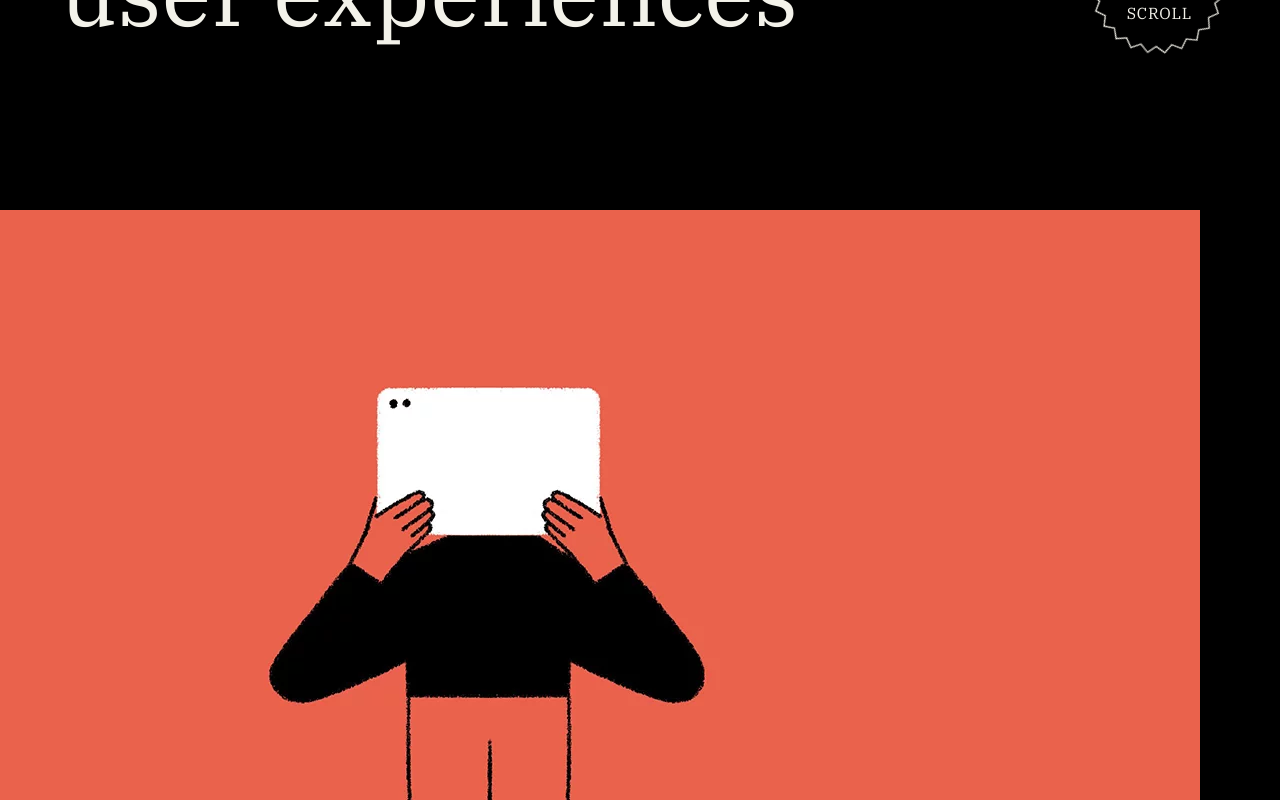
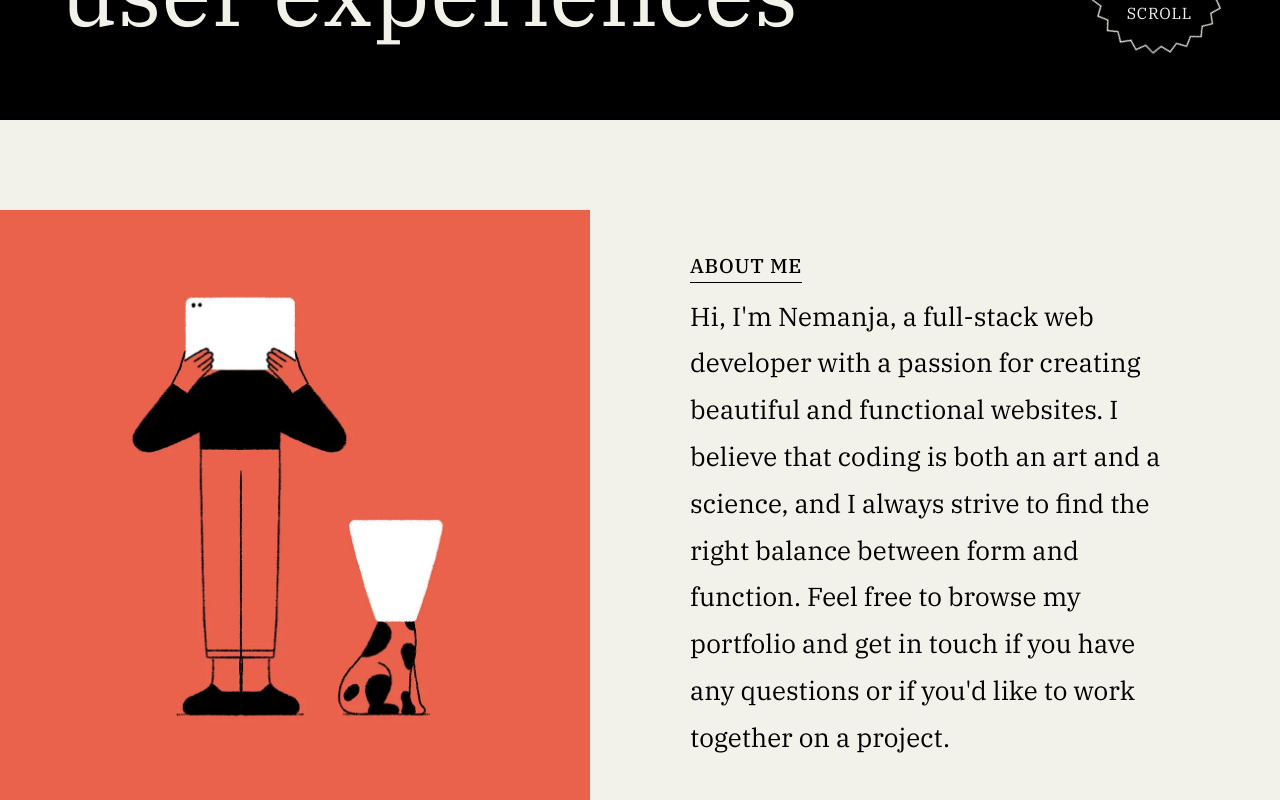
Before and after one commit to nemanjamalesija/portfolio-v2, a React (Vite) app: page / in a window 1280 px wide. Shown: the part 680-1480 px from the top of the page. Built offline with nearby package versions, Linux system fonts and the light colour scheme.

Commit message:
Style about

```diff
--- a/src/index.css
+++ b/src/index.css
@@ -115,10 +115,6 @@ body {
   animation-timing-function: linear;
 }
 
-main {
-  padding-top: 100vh;
-}
-
 /* NAVIGATION */
 .nav {
   display: grid;
@@ -137,7 +133,7 @@ main {
   background-color: #000;
 }
 
-/*hero*/
+/* HERO */
 .hero {
   animation: moveInTop;
   animation-duration: 1s;
@@ -148,3 +144,22 @@ main {
   right: 8.3rem;
   top: 84%;
 }
+
+main {
+  padding-top: 100vh;
+}
+
+/* ABOUT */
+
+.about {
+  display: grid;
+  grid-template-columns: 1fr 1fr;
+  background-color: #f3f2ea;
+  gap: 10rem;
+  place-items: center;
+}
+.about__blockquote {
+  line-height: 1.8;
+  width: 80%;
+  font-size: 2.6rem;
+}
```
